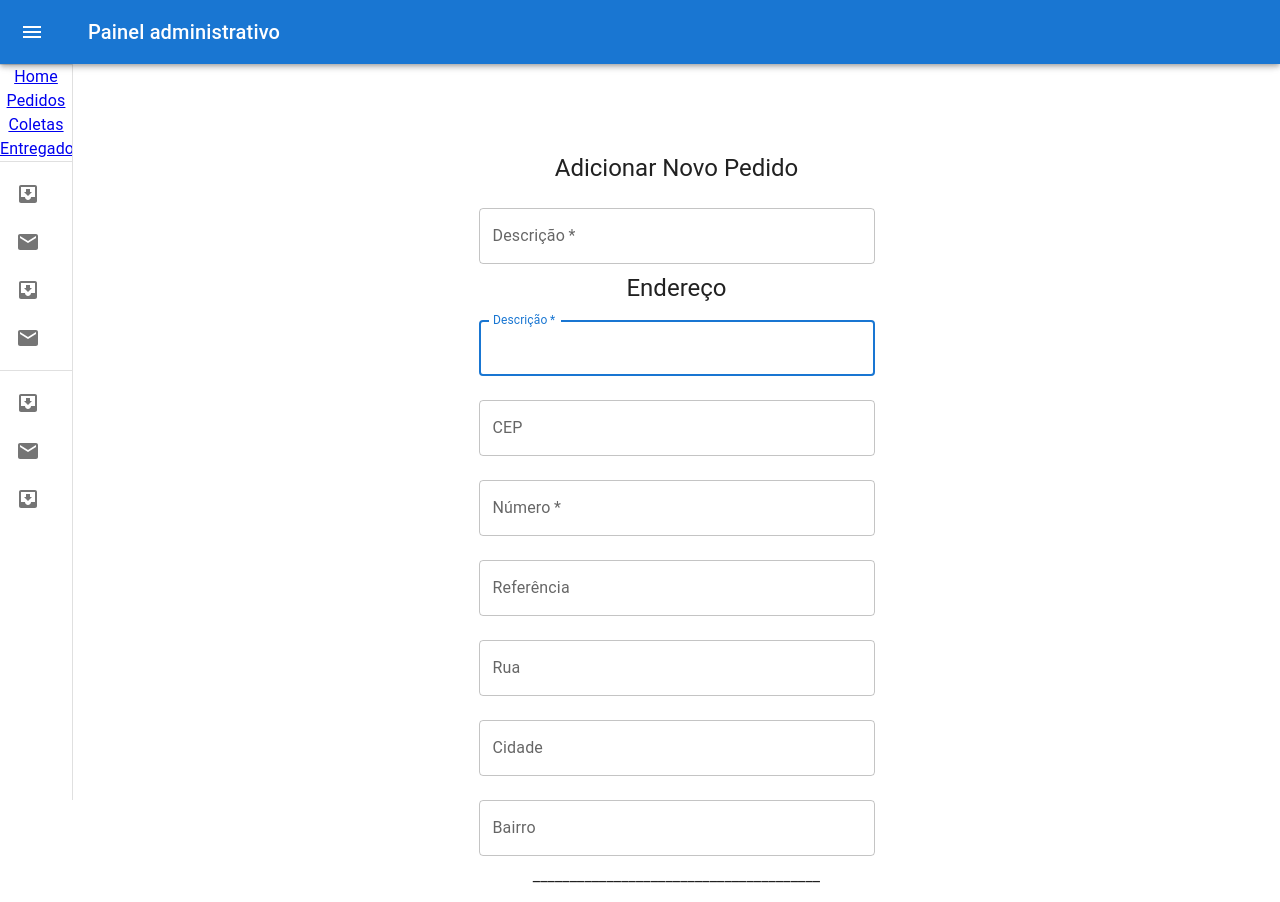
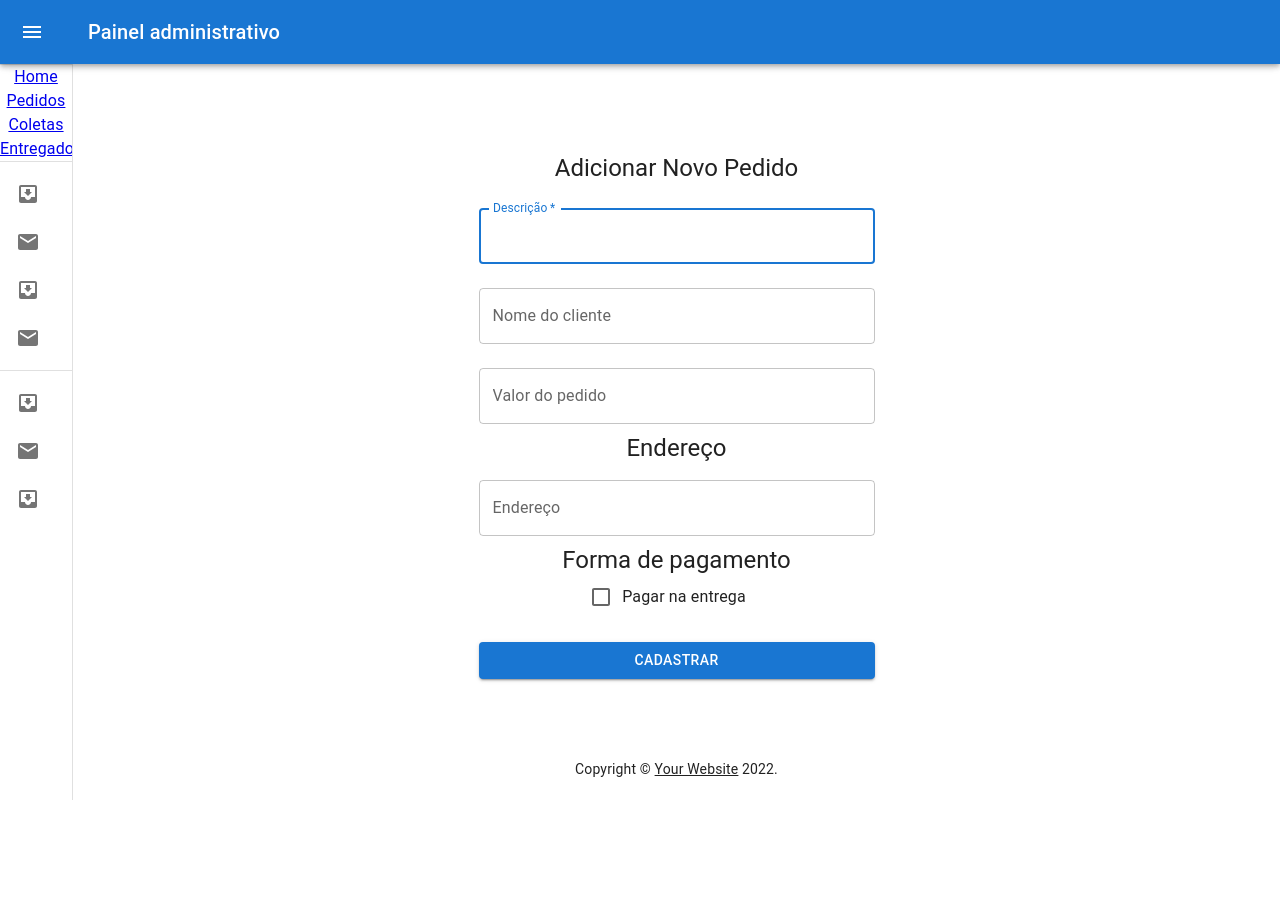
Before and after one commit to raphael-souza/delivery-web, a React (Create React App) app: page /dashboard in a window 1280 px wide. Shown: the top 902 px of the page. After the commit the page ends 835 px from the top, so only its background shows below. Built offline with nearby package versions, Linux system fonts and the light colour scheme.

Commit message:
endereço

```diff
--- a/src/componets/newOrder.js
+++ b/src/componets/newOrder.js
@@ -107,11 +107,47 @@ export default function NewOrder() {
               autoFocus
             />
 
+            <TextField
+              margin="normal"
+              fullWidth
+              id="recipientName"
+              label="Nome do cliente"
+              name="Recipentname"
+            />
+
+            <TextField
+              margin="normal"
+              fullWidth
+              id="price"
+              label="Valor do pedido"
+              name="Price"
+            />
+
             <Typography component="h3" variant="h5">
             Endereço
             </Typography>
 
+{/* utilizar api do google para gerar endereço https://www.devmedia.com.br/como-utilizar-a-google-geocoding-api-para-obter-enderecos/36751 */}
             <TextField
+              margin="normal"
+              fullWidth
+              id="formatedAddress"
+              label="Endereço"
+              name="formattedAddes"
+            />
+
+            <Typography component="h3" variant="h5">
+            Forma de pagamento
+            </Typography>
+
+            <FormControlLabel
+              control={<Checkbox value="true" color="primary" />}
+              label="Pagar na entrega"
+            />
+
+
+
+            {/* <TextField
               margin="normal"
               required
               fullWidth
@@ -164,29 +200,8 @@ export default function NewOrder() {
               id="cistrict"
               label="Bairro"
               name="addressDistrict"
-            />
+            /> */}
 
-            _______________________________________
-            <TextField
-              margin="normal"
-              fullWidth
-              id="recipientName"
-              label="Nome do cliente"
-              name="Recipentname"
-            />
-
-            <TextField
-              margin="normal"
-              fullWidth
-              id="price"
-              label="Valor do pedido"
-              name="Price"
-            />
-
-            <FormControlLabel
-              control={<Checkbox value="true" color="primary" />}
-              label="Pagar na entrega"
-            />
             <Button
               type="submit"
               fullWidth
```
Also changed, not shown: 1 other file (tests, documents, lock files or other folders).
